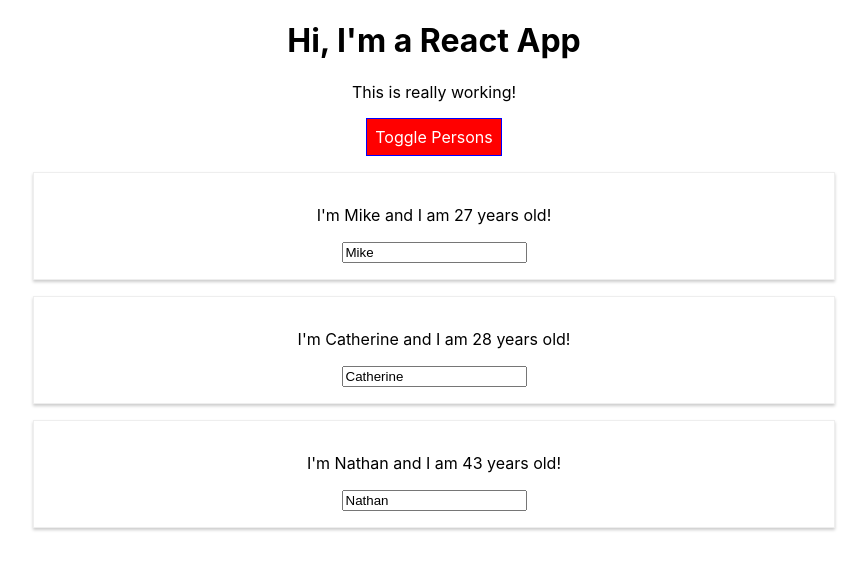
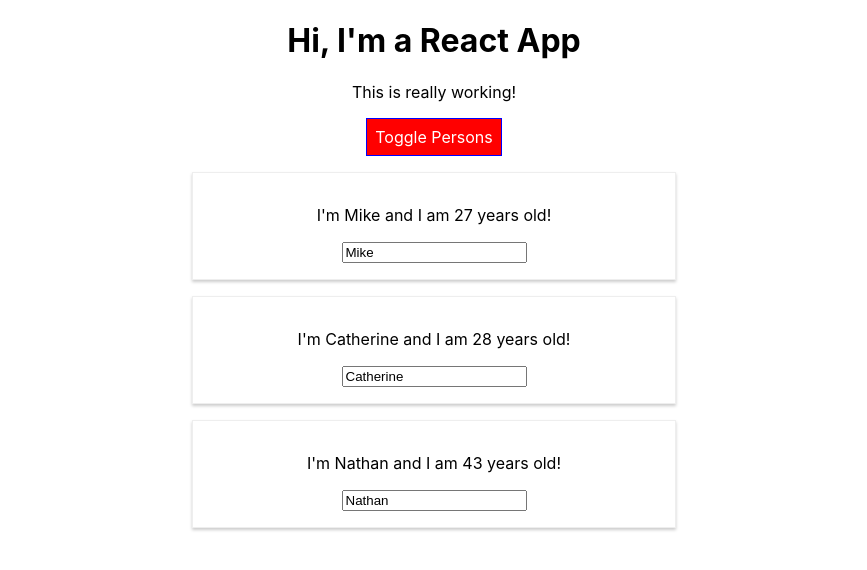
Before and after one commit to mkzarra/react-basics, a React (Create React App) app: page / in a window 1280 px wide. Both pictures are taken after a click on the button "Toggle Persons". Shown: the top 570 px of the page, without its empty margins (206-1073 px from the left). Built offline with nearby package versions, Linux system fonts and the light colour scheme.

Commit message:
added Radium and styles using Radium

```diff
--- a/package.json
+++ b/package.json
@@ -3,6 +3,7 @@
   "version": "0.1.0",
   "private": true,
   "dependencies": {
+    "radium": "^0.25.0",
     "react": "^16.6.1",
     "react-dom": "^16.6.1",
     "react-scripts": "2.1.1"
--- a/src/App.css
+++ b/src/App.css
@@ -1,3 +1,11 @@
 .App {
   text-align: center;
 }
+
+.red {
+  color: red;
+}
+
+.bold {
+  font-weight: bold;
+}
--- a/src/App.js
+++ b/src/App.js
@@ -1,6 +1,7 @@
 import React, { Component } from 'react';
 import Person from './Person/Person';
 import './App.css';
+import Radium, { StyleRoot } from 'radium';
 
 class App extends Component {
   state = {
@@ -45,7 +46,11 @@
       font: 'inherit',
       border: '1px solid blue',
       padding: '8px',
-      cursor: 'pointer'
+      cursor: 'pointer',
+      ':hover': {
+        backgroundColor: 'lightgreen',
+        color: 'black'
+      }
     }
 
     let persons = null
@@ -65,19 +70,33 @@
           </div>
       )
       style.backgroundColor = 'red'
+      style[':hover'] = {
+        backgroundColor: 'salmon',
+        color: 'black'
+      }
+    }
+
+    const classes = []
+    if (this.state.persons.length <= 2) {
+      classes.push('red')
+    }
+    if (this.state.persons.length <= 1) {
+      classes.push('bold')
     }
 
     return (
+      <StyleRoot>
       <div className="App">
         <h1>Hi, I'm a React App</h1>
-        <p>This is really working!</p>
+        <p className={classes.join(' ')} >This is really working!</p>
         <button
           style={style}
           onClick={this.togglePersonHandler}>Toggle Persons</button>
         {persons}
-      </div>
+        </div>
+        </StyleRoot>
     );
   }
 }
 
-export default App;
+export default Radium(App);
--- a/src/Person/Person.js
+++ b/src/Person/Person.js
@@ -1,9 +1,15 @@
 import React from 'react';
+import Radium from 'radium'
 import './Person.css'
 
 const person = (props) => {
+  const style = {
+    '@media (min-width: 500px)': {
+      width: '450px'
+    }
+  }
   return (
-    <div className="Person">
+    <div className="Person" style={style}>
       <p onClick={props.click}>I'm {props.name} and I am {props.age} years old!</p>
       <p>{props.children}</p>
       <input type="text" onChange={props.changed} value={props.name} />
@@ -11,4 +17,4 @@
   )
 };
 
-export default person;
+export default Radium(person);
```
Also changed, not shown: 1 other file (tests, documents, lock files or other folders).
